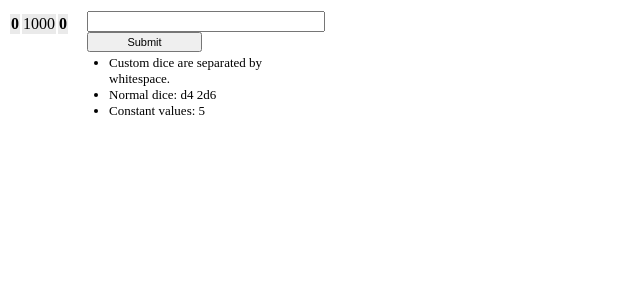
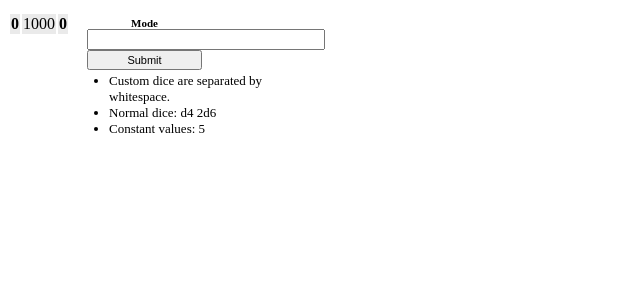
Before and after one commit to ankaan/dice, a Django app: template nspdice_probability/templates/target.html in a window 1280 px wide. Shown: the top 300 px of the page, without its empty margins (0-640 px from the left). Run offline with Django 3.2, Linux system fonts and the light colour scheme; the template is opened without the code that fills it: most values are stand-ins (such as "Sample title", 1, 10 or a date in 2020); form fields are guessed from the names that the template uses.

Commit message:
Added labels for config forms

```diff
--- a/nspdice_probability/static/style.css
+++ b/nspdice_probability/static/style.css
@@ -74,9 +74,21 @@
   height: 20px;
 }
 
-.config .group select, .config .group input {
+.config .group select, .config .group input, .config .group label {
   width: 115px;
   font-size: 11px;
+}
+
+.config .group label {
+  display: inline-block;
+  zoom: 1;
+  *display: inline;
+  vertical-align: bottom;
+
+  font-weight: bold;
+  margin: 0px;
+  padding: 0px;
+  text-align: center;
 }
 
 .result, .config {
@@ -122,3 +134,7 @@
   list-style-type: disc;
   font-size: 13px;
 }
+
+.config .ghost {
+  display: none;
+}
--- a/nspdice_probability/templates/probability_reference.html
+++ b/nspdice_probability/templates/probability_reference.html
@@ -14,22 +14,42 @@
     <div class="config">
       {% for form in columnmanager.forms %}
       <div class="group">
-        <span>{{ form.skill }}</span>
-        <span>{{ form.pro }}</span>
+        <div class="{% if forloop.first %}visible{% else %}ghost{% endif %}">
+          {{ form.skill.label_tag }}
+          {{ form.pro.label_tag }}
+        </div>
+
+        <div>
+          {{ form.skill }}
+          {{ form.pro }}
+        </div>
       </div>
       {% endfor %}
 
       {% for form in customdiemanager.forms %}
       <div class="group">
-        {{ form.die }}
-        {{ form.non_field_errors }}
-        {{ form.die.errors }}
+        <div class="{% if forloop.first %}visible{% else %}ghost{% endif %}">
+          <label for="{{ form.die.auto_id }}">Custom Dice</label>
+        </div>
+
+        <div>
+          {{ form.die }}
+        </div>
+        <div>
+          {{ form.non_field_errors }}
+          {{ form.die.errors }}
+        </div>
       </div>
       {% endfor %}
 
       <div class="group">
-        <span>{{ modeform.mode }}</span>
-        <span><input type="submit" value="Submit"></span>
+        <div class="visible">
+          {{ modeform.mode.label_tag }}
+        </div>
+        <div>
+          <span>{{ modeform.mode }}</span>
+          <span><input type="submit" value="Submit"></span>
+        </div>
       </div>
 
       <div class="help">
```
